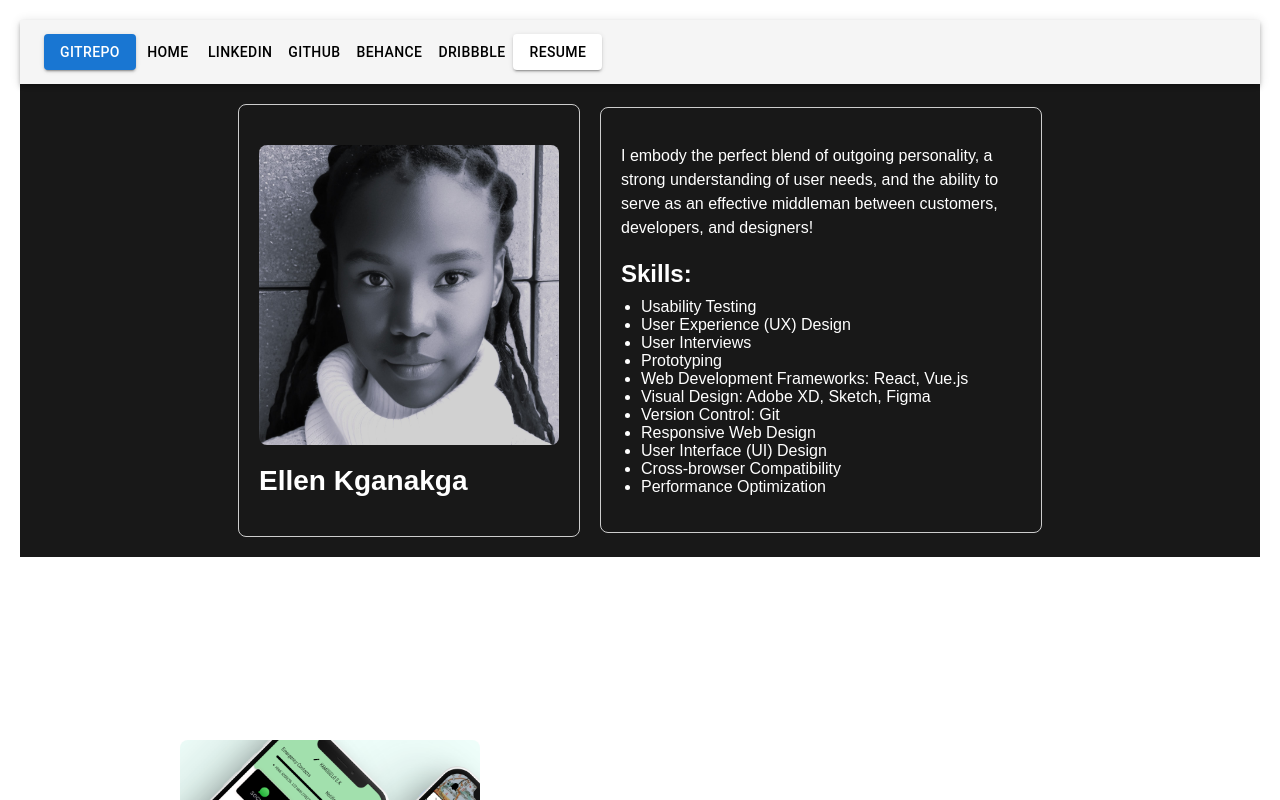
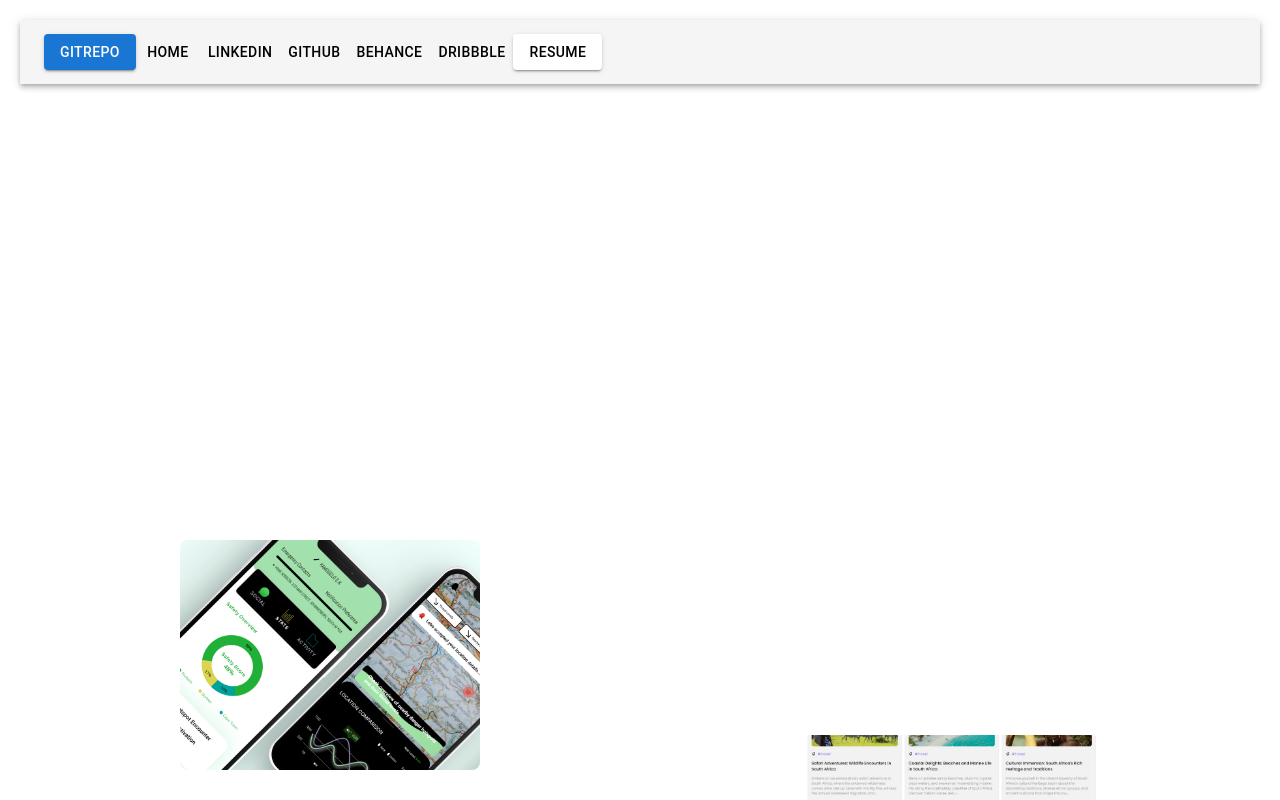
Before and after one commit to KamoEllen/Kamo.website, a React (Create React App) app: page / in a window 1280 px wide. Shown: the top 800 px of the page. Built offline with nearby package versions, Linux system fonts and the light colour scheme.

Commit message:
Update LandingPage.js

```diff
--- a/src/components/LandingPage.js
+++ b/src/components/LandingPage.js
@@ -1,25 +1,60 @@
 import React, { useEffect, useState } from 'react';
-import './LandingPage.css';
+import { makeStyles } from '@mui/styles';
 import EllenImage from '../assets/Ellen.jpg';
 import Header from './Header';
 import ProjectPage from './ProjectPage';
 import EllenKImage from '../assets/ellenk.jpg';
 import EllenKKImage from '../assets/ellenkk.jpg';
 
+const useStyles = makeStyles((theme) => ({
+  landingPage: {
+    display: 'flex',
+    justifyContent: 'center',
+    alignItems: 'center',
+    flexWrap: 'wrap',
+    gap: '20px',
+    padding: '20px',
+    backgroundColor: 'transparent',
+    transition: 'background-color 3s ease',
+  },
+  container: {
+    maxWidth: '400px',
+    border: '1px solid #ccc',
+    padding: '20px',
+    borderRadius: '8px',
+    transform: 'translateX(-100%)',
+    opacity: 0,
+    transition: 'transform 1s ease, opacity 1s ease',
+  },
+  imageContainer: {
+    width: '300px',
+    height: '500px',
+  },
+  message: {
+    position: 'absolute',
+    top: '50%',
+    left: '50%',
+    transform: 'translate(-50%, -50%)',
+    fontSize: '24px',
+    color: '#fff',
+    backgroundColor: 'rgba(0, 0, 0, 0.6)',
+    padding: '10px 20px',
+    borderRadius: '5px',
+  },
+}));
+
 const LandingPage = () => {
+  const classes = useStyles();
 
   const images = [EllenImage, EllenKImage, EllenKKImage];
 
-  // State to track the current image index
   const [currentImageIndex, setCurrentImageIndex] = useState(0);
 
-  // Function to update the image index every 5 seconds
   useEffect(() => {
     const interval = setInterval(() => {
       setCurrentImageIndex((prevIndex) => (prevIndex + 1) % images.length);
     }, 5000);
 
-    // Clean up the interval on unmount to prevent memory leaks
     return () => clearInterval(interval);
   }, [images.length]);
 
@@ -27,10 +62,8 @@ const LandingPage = () => {
   const [showContainers, setShowContainers] = useState(false);
 
   useEffect(() => {
-    // Show the cute message for 3 seconds
     const messageTimeout = setTimeout(() => {
       setShowMessage(false);
-      // After the message disappears, add the "darken" class to the landing-page
       const darkenTimeout = setTimeout(() => {
         setShowContainers(true);
       }, 1000);
@@ -48,21 +81,15 @@ const LandingPage = () => {
   return (
     <div>
       <Header />
-      {showMessage && <div className="cute-message">Hi, Glad You Could Make It</div>}
-      <div className={`landing-page ${showContainers ? 'darken' : ''}`}>
-        <div className={`container ${showContainers ? 'show' : ''}`}>
-
-          <img src={images[currentImageIndex]} alt="Ellen Kganakga - UX Designer Web Developer" className="image-container" />
-
-
+      {showMessage && <div className={classes.message}>Hi, Glad You Could Make It</div>}
+      <div className={`${classes.landingPage} ${showContainers ? classes.darken : ''}`}>
+        <div className={`${classes.container} ${showContainers ? classes.show : ''}`}>
+          <img src={images[currentImageIndex]} alt="Ellen Kganakga - UX Designer Web Developer" className={classes.imageContainer} />
           <h1 className="text-white">Ellen Kganakga</h1>
         </div>
-        <div className={`container ${showContainers ? 'show' : ''}`}>
-        <div className="text-white" style={{ color: 'white' }}>
-          <p>
-
-            I embody the perfect blend of outgoing personality, a strong understanding of user needs, and the ability to serve as an effective middleman between customers, developers, and designers!
-          </p>
+        <div className={`${classes.container} ${showContainers ? classes.show : ''}`}>
+          <div style={{ color: 'white' }}>
+            <p>I embody the perfect blend of outgoing personality, a strong understanding of user needs, and the ability to serve as an effective middleman between customers, developers, and designers!</p>
             <h2>Skills:</h2>
             <ul>
               <li>Usability Testing</li>
@@ -80,14 +107,10 @@ const LandingPage = () => {
           </div>
         </div>
       </div>
-      <div className="space-between">
-        {/* Add more space between LandingPage and ProjectPage */}
-      </div>
+      <div className="space-between"></div>
       <ProjectPage />
     </div>
   );
-
-
 };
 
 export default LandingPage;
```
Lines whose indentation alone changed are shown as unchanged.
